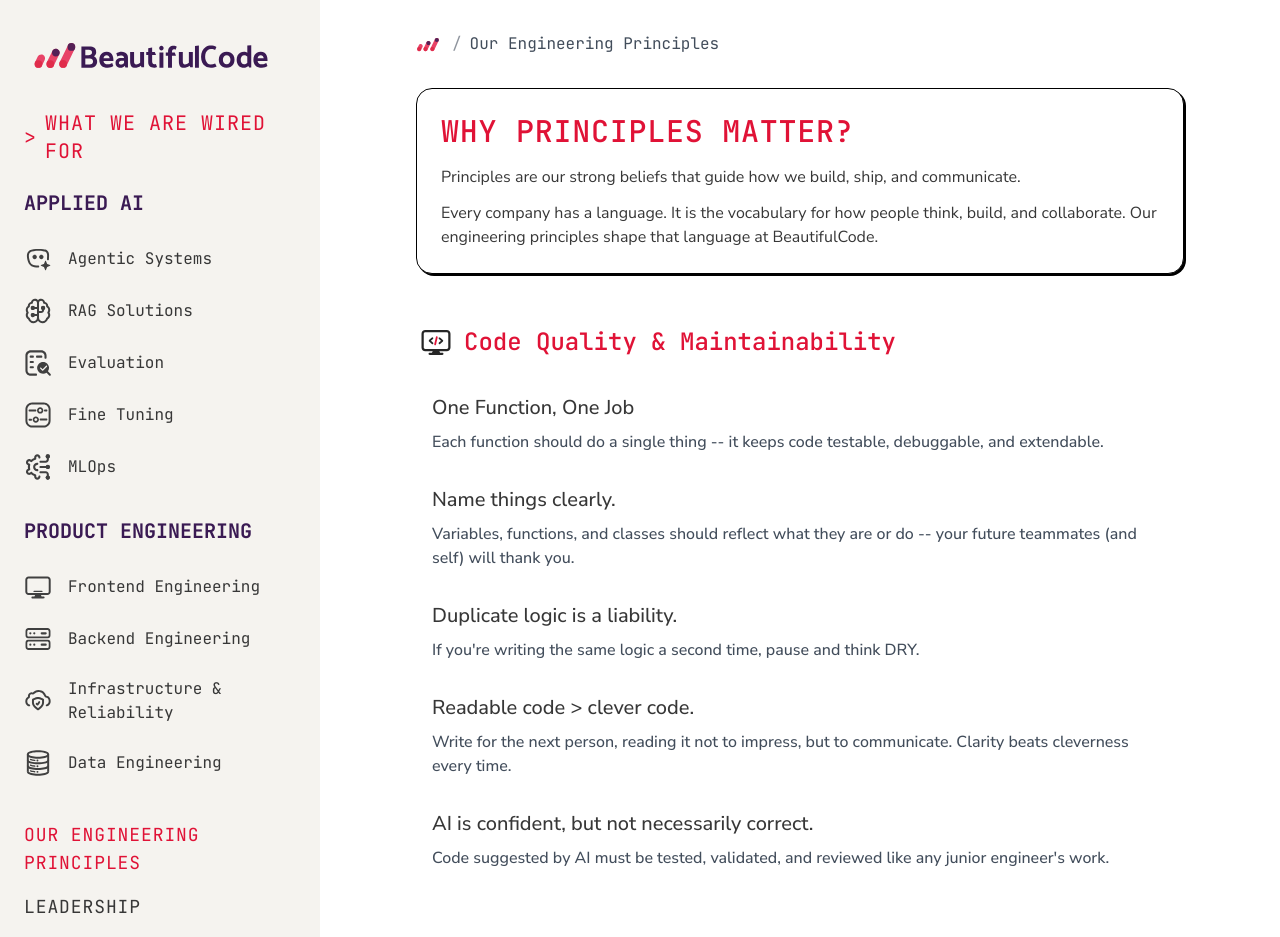
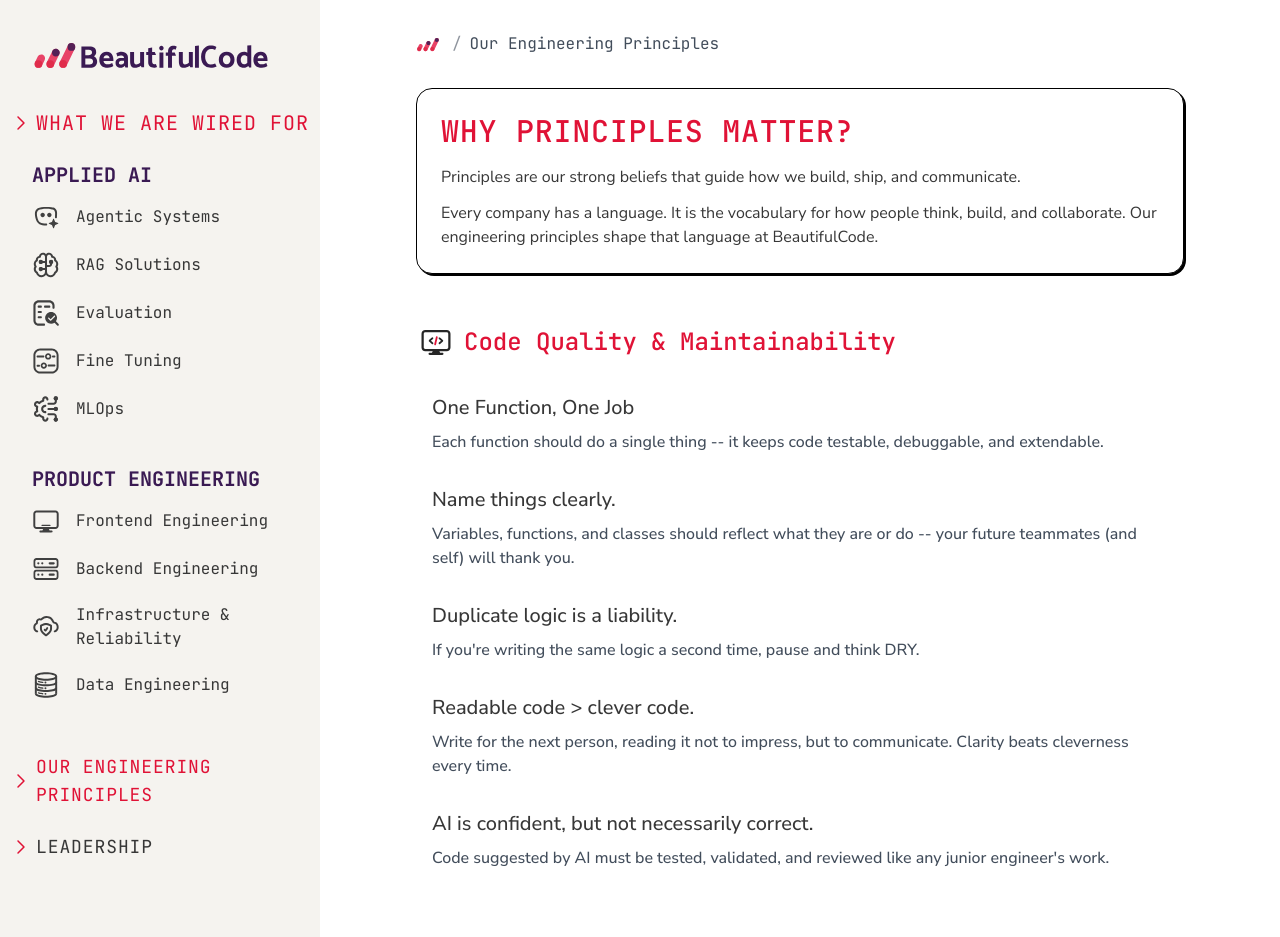
Before and after one commit to beautiful-code/bc-website, a Next.js app: page /principles in a window 1280 px wide. Shown: the top 937 px of the page. Built offline with nearby package versions, Linux system fonts and the light colour scheme.

Commit message:
Added Chevron icon instead of text. Some padding and margin changes to navigationbar and home page to make it consistent

```diff
--- a/src/app/page.tsx
+++ b/src/app/page.tsx
@@ -1,4 +1,5 @@
 import Link from "next/link";
+import Image from "next/image";
 import CategoryIcon from "@/components/CategoryIcon";
 import Logo from "@/components/Logo";
 import Copyright from "@/components/Copyright";
@@ -25,23 +26,30 @@ export default function Home() {
         <div className="mainColumn font-[family-name:var(--font-jetbrains-mono)]">
           <div className="max-w-4xl mx-auto">
             <h2
-              className="text-xl sm:text-3xl tracking-wider uppercase mt-6 sm:mt-2 mb-8 text-left px-8"
+              className="flex items-center gap-1 text-xl sm:text-3xl tracking-wider uppercase mt-6 sm:mt-2 mb-8 text-left px-4"
               style={{ color: "var(--color-bc-red)" }}
             >
-              {">"} WHAT WE ARE WIRED FOR
+              <Image
+                src="/icons/chevron.svg"
+                alt=""
+                width={20}
+                height={20}
+                className="w-8 h-8"
+              />
+              <span>WHAT WE ARE WIRED FOR</span>
             </h2>
 
             {/* Row 1: Applied AI - Label Left, Items Right */}
             <div className="grid grid-cols-1 md:grid-cols-2 gap-2 sm:gap-8 mb-4 sm:mb-8 px-8">
               <div className="flex items-center pl-4">
-                <h3 className="text-lg sm:text-4xl font-semibold sm:font-bold uppercase text-[var(--color-bc-purple)]">
+                <h3 className="text-lg sm:text-3xl font-semibold sm:font-bold uppercase text-[var(--color-bc-purple)]">
                   APPLIED AI
                 </h3>
               </div>
               <div className="space-y-2">
                 {appliedAIAreas.map((area) => (
                   <Link key={area.slug} href={`/expertise/${area.slug}`}>
-                    <div className="flex items-center space-x-4 cursor-pointer transition-all duration-300 hover:bg-[var(--color-bc-beige)] group py-3 px-4">
+                    <div className="flex items-center space-x-4 cursor-pointer transition-all duration-300 hover:bg-[var(--color-bc-beige)] group py-3 px-4 rounded">
                       <div className="flex-shrink-0">
                         <CategoryIcon
                           slug={area.slug}
@@ -72,7 +80,7 @@ export default function Home() {
               <div className="space-y-2">
                 {productEngineeringAreas.map((area) => (
                   <Link key={area.slug} href={`/expertise/${area.slug}`}>
-                    <div className="flex items-center space-x-4 cursor-pointer transition-all duration-300 hover:bg-[var(--color-bc-beige)] group py-3 px-4">
+                    <div className="flex items-center space-x-4 cursor-pointer transition-all duration-300 hover:bg-[var(--color-bc-beige)] group py-3 px-4 rounded">
                       <div className="flex-shrink-0">
                         <CategoryIcon
                           slug={area.slug}
@@ -91,7 +99,7 @@ export default function Home() {
                 ))}
               </div>
               <div className="hidden sm:flex items-center justify-start pl-4">
-                <h3 className="text-lg sm:text-4xl font-bold uppercase text-[var(--color-bc-purple)]">
+                <h3 className="text-lg sm:text-3xl font-bold uppercase text-[var(--color-bc-purple)]">
                   PRODUCT ENGINEERING
                 </h3>
               </div>
@@ -105,12 +113,16 @@ export default function Home() {
                   className=""
                   aria-label="Explore our engineering principles"
                 >
-                  <div className="flex items-center justify-between gap-4 pl-6 pr-2 py-6 hover:bg-[var(--color-bc-beige)] group">
-                    <div>
-                      <h2 className="text-lg sm:text-3xl tracking-wider uppercase text-left flex items-center gap-4">
-                        <span style={{ color: "var(--color-bc-red)" }}>
-                          {">"}
-                        </span>
+                  <div className="flex items-center justify-between gap-4 pl-4 pr-2 py-4 hover:bg-[var(--color-bc-beige)] group mb-2 rounded ">
+                    <div >
+                      <h2 className="text-lg sm:text-3xl tracking-wider uppercase text-left flex items-center gap-1">
+                        <Image
+                          src="/icons/chevron.svg"
+                          alt=""
+                          width={20}
+                          height={20}
+                          className="w-8 h-8"
+                        />
                         <span className="font-semibold text-lg sm:text-2xl transition-colors duration-300 text-[var(--color-bc-text-black)] group-hover:text-[var(--color-bc-red)]">
                           OUR ENGINEERING PRINCIPLES
                         </span>
@@ -125,12 +137,16 @@ export default function Home() {
                 className=""
                 aria-label="Meet our leadership team"
               >
-                <div className="flex items-center justify-between gap-4 pl-6 pr-2 py-6 hover:bg-[var(--color-bc-beige)] group">
+                <div className="flex items-center justify-between gap-4 pl-4 pr-2 py-4 hover:bg-[var(--color-bc-beige)] group mb-2 rounded ">
                   <div>
-                    <h2 className="text-lg sm:text-3xl tracking-wider uppercase text-left flex items-center gap-4">
-                      <span style={{ color: "var(--color-bc-red)" }}>
-                        {">"}
-                      </span>
+                    <h2 className="text-lg sm:text-3xl tracking-wider uppercase text-left flex items-center gap-1">
+                      <Image
+                        src="/icons/chevron.svg"
+                        alt=""
+                        width={20}
+                        height={20}
+                        className="w-8 h-8"
+                      />
                       <span className="font-semibold text-lg sm:text-2xl transition-colors duration-300 text-[var(--color-bc-text-black)] group-hover:text-[var(--color-bc-red)]">
                         LEADERSHIP
                       </span>
--- a/src/components/NavigationalSidebar.tsx
+++ b/src/components/NavigationalSidebar.tsx
@@ -1,4 +1,5 @@
 import Link from "next/link";
+import Image from "next/image";
 import CategoryIcon from "@/components/CategoryIcon";
 import { appliedAIAreas, productEngineeringAreas } from "@/lib/expertise";
 import { SHOW_PRINCIPLES } from "@/lib/config";
@@ -13,16 +14,22 @@ export default function NavigationalSidebar({
   return (
     <div className="mt-6">
       <h2
-        className="text-lg sm:text-xl tracking-wider uppercase mb-6 text-left px-4 sm:px-6 flex items-center gap-2"
+        className="text-lg sm:text-xl tracking-wider uppercase mb-6 text-left px-2 flex items-center gap-1"
         style={{ color: "var(--color-bc-red)" }}
       >
-        <span>{">"}</span>
+        <Image
+          src="/icons/chevron.svg"
+          alt=""
+          width={20}
+          height={20}
+          className="w-6 h-6"
+        />
         <span>WHAT WE ARE WIRED FOR</span>
       </h2>
 
       {/* Applied AI Section */}
-      <div className="mb-6">
-        <h3 className="text-lg sm:text-xl font-bold uppercase mb-4 px-4 sm:px-6 text-[var(--color-bc-purple)]">
+      <div className="mb-8">
+        <h3 className="text-lg sm:text-xl font-bold uppercase mb-1 pl-8 pr-2 sm:px-8 text-[var(--color-bc-purple)]">
           APPLIED AI
         </h3>
         <div className="space-y-2">
@@ -31,7 +38,7 @@ export default function NavigationalSidebar({
             return (
               <Link key={area.slug} href={`/expertise/${area.slug}`}>
                 <div
-                  className={`flex items-center space-x-4 cursor-pointer transition-all duration-300 py-3 px-4 sm:px-6 group ${
+                  className={`flex items-center space-x-4 cursor-pointer transition-all duration-300 py-2.5 pl-8 pr-2 sm:pl-8 sm:pr-4 group ${
                     isActive
                       ? "bg-white text-[var(--color-bc-red)]"
                       : "hover:bg-white/50 text-[var(--color-bc-text-black)] hover:text-[var(--color-bc-red)]"
@@ -57,8 +64,8 @@ export default function NavigationalSidebar({
       </div>
 
       {/* Product Engineering Section */}
-      <div className="mb-6">
-        <h3 className="text-lg sm:text-xl font-bold uppercase mb-4 px-4 sm:px-6 text-[var(--color-bc-purple)]">
+      <div className="mb-8">
+        <h3 className="text-lg sm:text-xl font-bold uppercase mb-1 pl-8 pr-2 sm:px-8 text-[var(--color-bc-purple)]">
           PRODUCT ENGINEERING
         </h3>
         <div className="space-y-2">
@@ -67,7 +74,7 @@ export default function NavigationalSidebar({
             return (
               <Link key={area.slug} href={`/expertise/${area.slug}`}>
                 <div
-                  className={`flex items-center space-x-4 cursor-pointer transition-all duration-300 py-3 px-4 sm:px-6 group ${
+                  className={`flex items-center space-x-4 cursor-pointer transition-all duration-300 py-2.5 pl-8 pr-2 sm:pl-8 sm:pr-4 group ${
                     isActive
                       ? "bg-white text-[var(--color-bc-red)]"
                       : "hover:bg-white/50 text-[var(--color-bc-text-black)] hover:text-[var(--color-bc-red)]"
@@ -97,26 +104,40 @@ export default function NavigationalSidebar({
         {SHOW_PRINCIPLES && (
           <Link href="/principles">
             <div
-              className={`px-4 sm:px-6 py-2 cursor-pointer uppercase tracking-wider text-sm sm:text-lg transition-colors duration-300 ${
+              className={`flex items-center gap-1 px-4 sm:pl-2 sm:pr-4 py-3 cursor-pointer uppercase tracking-wider text-sm sm:text-lg transition-colors duration-300 ${
                 activeSlug === "principles"
                   ? "text-[var(--color-bc-red)]"
                   : "text-[var(--color-bc-text-black)] hover:text-[var(--color-bc-red)]"
               }`}
             >
-              OUR ENGINEERING PRINCIPLES
+            <Image
+              src="/icons/chevron.svg"
+              alt=""
+              width={20}
+              height={20}
+              className="w-6 h-6"
+            />
+            <span>OUR ENGINEERING PRINCIPLES</span>
             </div>
           </Link>
         )}
 
         <Link href="/leadership">
           <div
-            className={`px-4 sm:px-6 py-2 cursor-pointer uppercase tracking-wider text-sm sm:text-lg transition-colors duration-300 ${
+            className={`flex items-center gap-1 px-4 sm:pl-2 sm:pr-4 py-3 cursor-pointer uppercase tracking-wider text-sm sm:text-lg transition-colors duration-300 ${
               activeSlug === "leadership"
                 ? "text-[var(--color-bc-red)]"
                 : "text-[var(--color-bc-text-black)] hover:text-[var(--color-bc-red)]"
             }`}
           >
-            LEADERSHIP
+            <Image
+              src="/icons/chevron.svg"
+              alt=""
+              width={20}
+              height={20}
+              className="w-6 h-6"
+            />
+            <span>LEADERSHIP</span>
           </div>
         </Link>
       </div>
```
Also changed, not shown: public/icons/chevron.svg (added).
